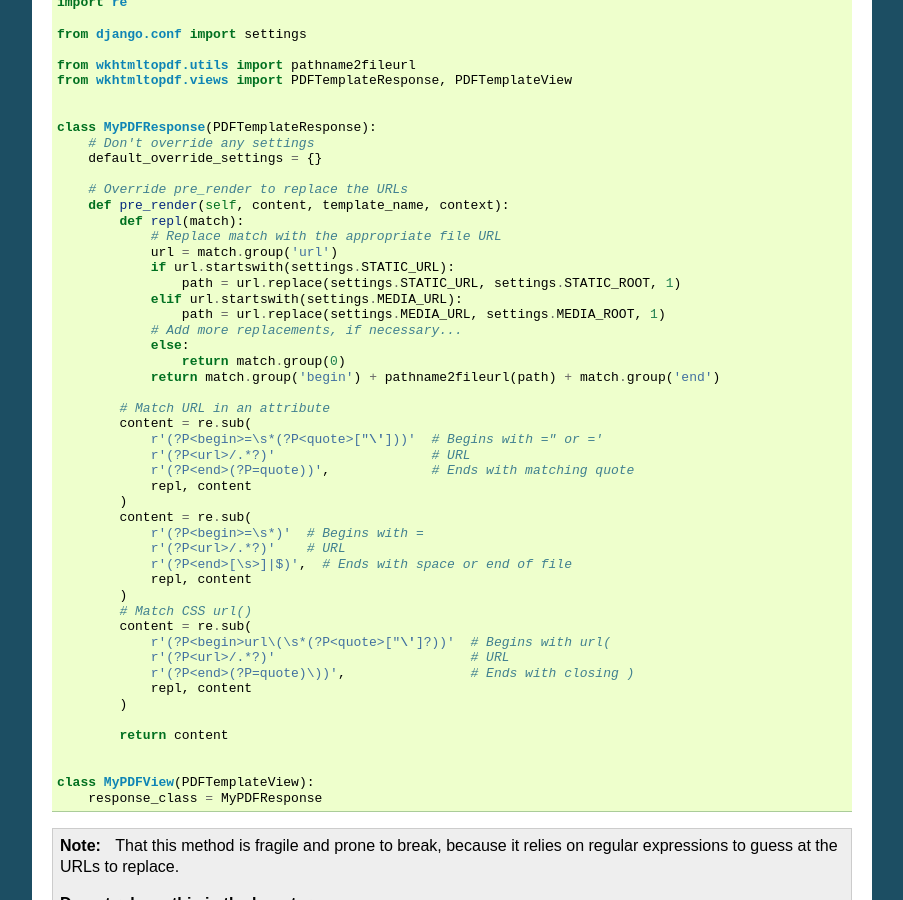
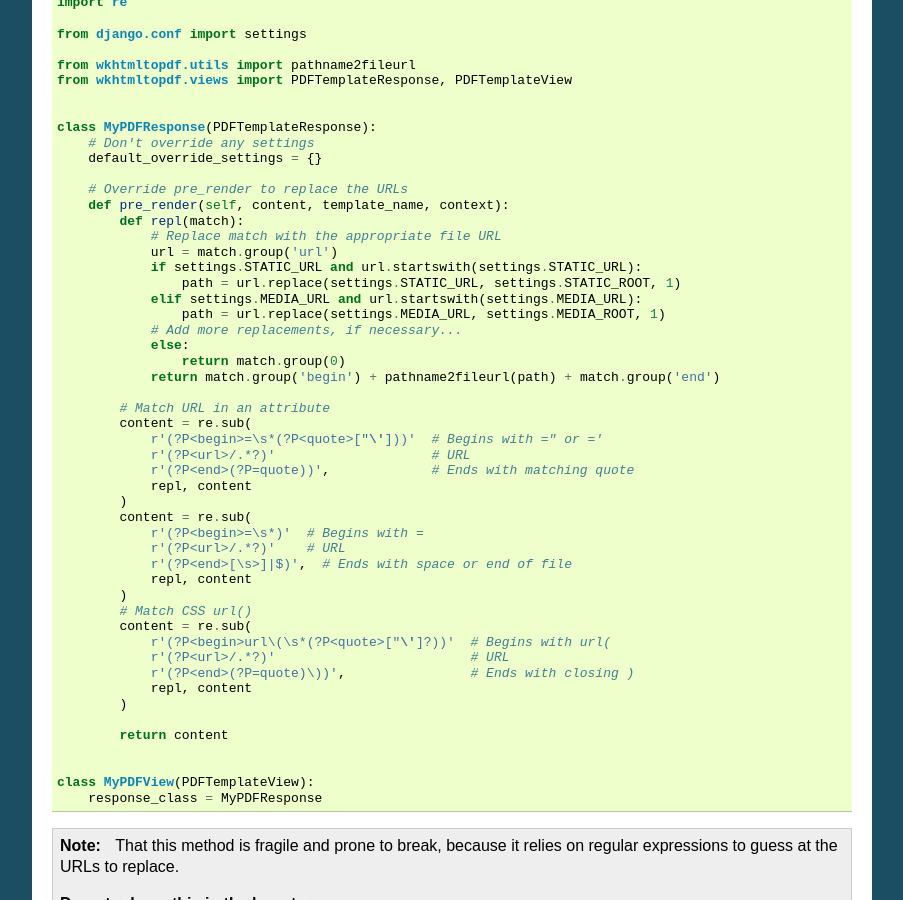
Before and after one commit to incuna/django-wkhtmltopdf, a Sphinx documentation site: the page built from docs/usage.rst, in a window 1280 px wide and 900 px high, scrolled down 2702 px. Shown: the whole window, without its empty margins (198-1101 px from the left). Built offline with Sphinx 7.4.7, drawn with Linux system fonts in a browser that asks for light colours.

Commit message:
usage.rst: Documented hack should allow empty MEDIA_URL and STATIC_URL
Handles issue #33, if you continue using the hack.

```diff
--- a/docs/usage.rst
+++ b/docs/usage.rst
@@ -209,9 +209,9 @@ you can try to manually replace the offending URLs:
             def repl(match):
                 # Replace match with the appropriate file URL
                 url = match.group('url')
-                if url.startswith(settings.STATIC_URL):
+                if settings.STATIC_URL and url.startswith(settings.STATIC_URL):
                     path = url.replace(settings.STATIC_URL, settings.STATIC_ROOT, 1)
-                elif url.startswith(settings.MEDIA_URL):
+                elif settings.MEDIA_URL and url.startswith(settings.MEDIA_URL):
                     path = url.replace(settings.MEDIA_URL, settings.MEDIA_ROOT, 1)
                 # Add more replacements, if necessary...
                 else:
```
